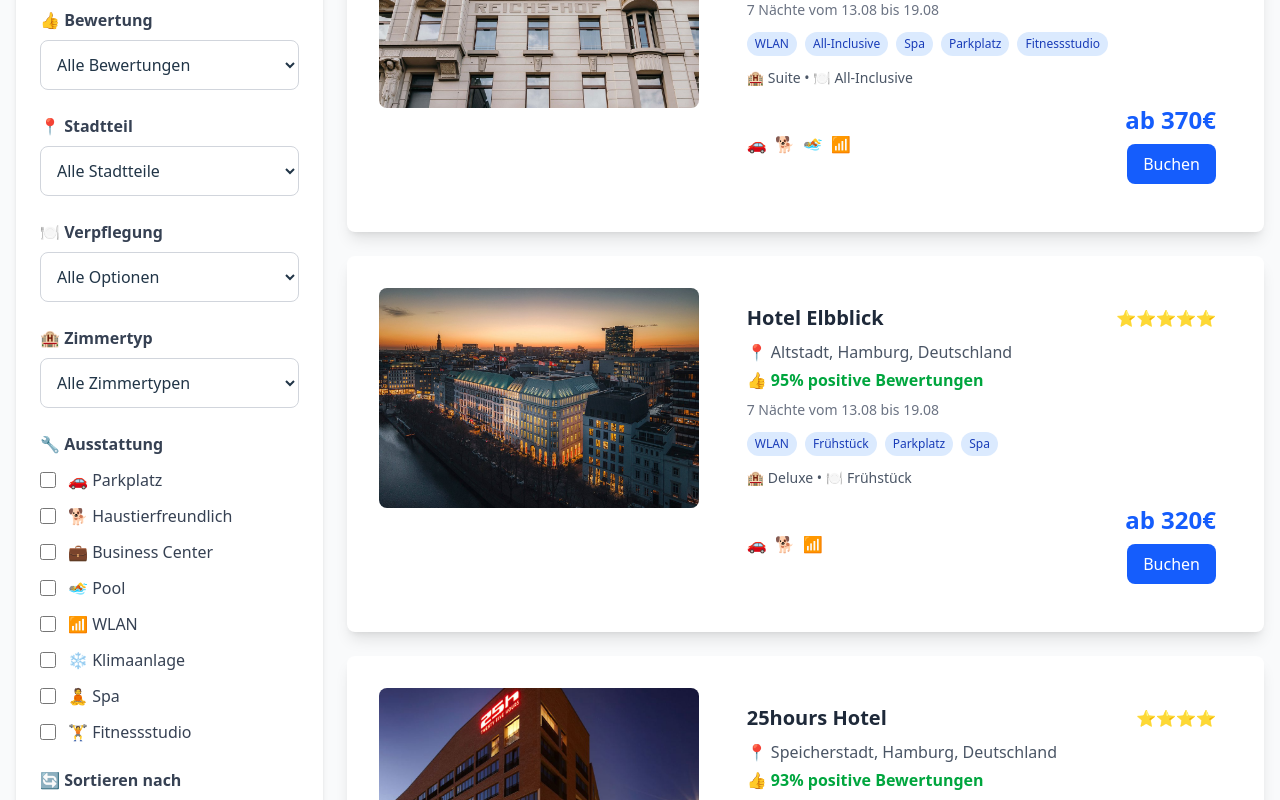
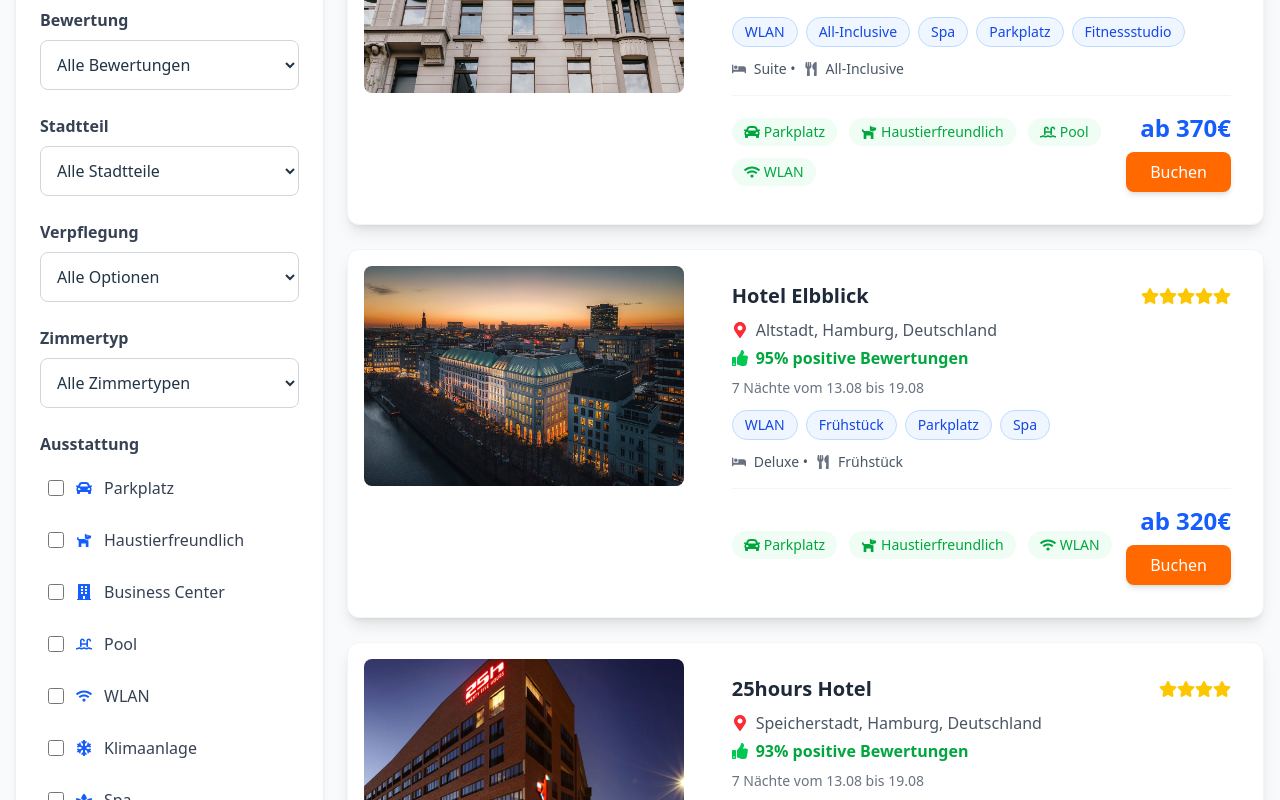
Before and after one commit to sayotekey/reisewelt, a React (Vite) app in the folder frontend/: page /hamburg-hotels in a window 1280 px wide. Shown: the part 360-1160 px from the top of the page. Built offline with nearby package versions, Linux system fonts and the light colour scheme.

Commit message:
react icons

```diff
--- a/frontend/src/pages/HamburgHotelsPage.jsx
+++ b/frontend/src/pages/HamburgHotelsPage.jsx
@@ -1,4 +1,19 @@
 import React, { useState, useMemo } from "react";
+import {
+  FaMapMarkerAlt,
+  FaThumbsUp,
+  FaCar,
+  FaDog,
+  FaSwimmingPool,
+  FaWifi,
+  FaSnowflake,
+  FaSpa,
+  FaDumbbell,
+  FaBuilding,
+  FaStar,
+  FaUtensils,
+  FaBed,
+} from "react-icons/fa";
 
 const hotels = [
   {
@@ -368,7 +383,7 @@ const HamburgHotelsPage = () => {
             {/* 1. Preiskategorie */}
             <div>
               <label className="block font-semibold text-gray-700 mb-2">
-                💰 Preiskategorie
+                Preiskategorie
               </label>
               <select
                 value={filters.priceRange}
@@ -387,7 +402,7 @@ const HamburgHotelsPage = () => {
             {/* 2. Sterne */}
             <div>
               <label className="block font-semibold text-gray-700 mb-2">
-                ⭐ Sterne
+                Sterne
               </label>
               <select
                 value={filters.stars}
@@ -404,7 +419,7 @@ const HamburgHotelsPage = () => {
             {/* 3. Bewertung */}
             <div>
               <label className="block font-semibold text-gray-700 mb-2">
-                👍 Bewertung
+                Bewertung
               </label>
               <select
                 value={filters.rating}
@@ -421,7 +436,7 @@ const HamburgHotelsPage = () => {
             {/* 4. Stadtteil */}
             <div>
               <label className="block font-semibold text-gray-700 mb-2">
-                📍 Stadtteil
+                Stadtteil
               </label>
               <select
                 value={filters.district}
@@ -441,7 +456,7 @@ const HamburgHotelsPage = () => {
             {/* 5. Verpflegung */}
             <div>
               <label className="block font-semibold text-gray-700 mb-2">
-                🍽️ Verpflegung
+                Verpflegung
               </label>
               <select
                 value={filters.breakfast}
@@ -460,7 +475,7 @@ const HamburgHotelsPage = () => {
             {/* 6. Zimmertyp */}
             <div>
               <label className="block font-semibold text-gray-700 mb-2">
-                🏨 Zimmertyp
+                Zimmertyp
               </label>
               <select
                 value={filters.roomType}
@@ -475,45 +490,65 @@ const HamburgHotelsPage = () => {
               </select>
             </div>
 
-            {/* 7-15. Ausstattung (Checkboxes) */}
+            {/* Ausstattung */}
             <div>
               <label className="block font-semibold text-gray-700 mb-3">
-                🔧 Ausstattung
+                Ausstattung
               </label>
               <div className="space-y-3">
                 {[
                   {
                     key: "parking",
-                    label: "🚗 Parkplatz",
+                    label: "Parkplatz",
                     value: filters.parking,
+                    icon: <FaCar className="text-blue-600" />,
                   },
                   {
                     key: "petFriendly",
-                    label: "🐕 Haustierfreundlich",
+                    label: "Haustierfreundlich",
                     value: filters.petFriendly,
+                    icon: <FaDog className="text-blue-600" />,
                   },
                   {
                     key: "businessCenter",
-                    label: "💼 Business Center",
+                    label: "Business Center",
                     value: filters.businessCenter,
+                    icon: <FaBuilding className="text-blue-600" />,
                   },
-                  { key: "pool", label: "🏊 Pool", value: filters.pool },
-                  { key: "wifi", label: "📶 WLAN", value: filters.wifi },
+                  {
+                    key: "pool",
+                    label: "Pool",
+                    value: filters.pool,
+                    icon: <FaSwimmingPool className="text-blue-600" />,
+                  },
+                  {
+                    key: "wifi",
+                    label: "WLAN",
+                    value: filters.wifi,
+                    icon: <FaWifi className="text-blue-600" />,
+                  },
                   {
                     key: "airConditioning",
-                    label: "❄️ Klimaanlage",
+                    label: "Klimaanlage",
                     value: filters.airConditioning,
+                    icon: <FaSnowflake className="text-blue-600" />,
                   },
-                  { key: "spa", label: "🧘 Spa", value: filters.spa },
+                  {
+                    key: "spa",
+                    label: "Spa",
+                    value: filters.spa,
+                    icon: <FaSpa className="text-blue-600" />,
+                  },
                   {
                     key: "fitness",
-                    label: "🏋️ Fitnessstudio",
+                    label: "Fitnessstudio",
                     value: filters.fitness,
+                    icon: <FaDumbbell className="text-blue-600" />,
                   },
                 ].map((filter) => (
                   <label
                     key={filter.key}
-                    className="flex items-center space-x-3 cursor-pointer"
+                    className="flex items-center space-x-3 cursor-pointer hover:bg-gray-50 p-2 rounded-lg transition-colors"
                   >
                     <input
                       type="checkbox"
@@ -523,6 +558,7 @@ const HamburgHotelsPage = () => {
                       }
                       className="w-4 h-4 text-blue-600 border-gray-300 rounded focus:ring-blue-500"
                     />
+                    {filter.icon}
                     <span className="text-gray-700">{filter.label}</span>
                   </label>
                 ))}
@@ -532,7 +568,7 @@ const HamburgHotelsPage = () => {
             {/* Sortierung */}
             <div>
               <label className="block font-semibold text-gray-700 mb-2">
-                🔄 Sortieren nach
+                Sortieren nach
               </label>
               <select
                 value={filters.sortBy}
@@ -563,7 +599,7 @@ const HamburgHotelsPage = () => {
             {filteredHotels.map((hotel) => (
               <div
                 key={hotel.id}
-                className="flex flex-col md:flex-row bg-white shadow-lg rounded-lg overflow-hidden hover:shadow-xl transition-shadow duration-300 p-4"
+                className="flex flex-col md:flex-row bg-white shadow-lg rounded-xl overflow-hidden hover:shadow-2xl transition-all duration-300 border border-gray-100"
               >
                 <div className="w-full md:w-[320px] h-[250px] md:h-[220px] overflow-hidden rounded-lg ml-4 mt-4">
                   <img
@@ -580,49 +616,70 @@ const HamburgHotelsPage = () => {
                       </h3>
                       <div className="flex items-center">
                         {[...Array(hotel.stars)].map((_, i) => (
-                          <span key={i} className="text-yellow-400">
-                            ⭐
-                          </span>
+                          <FaStar key={i} className="text-yellow-400 text-lg" />
                         ))}
                       </div>
                     </div>
-                    <p className="text-gray-600 mb-1">
-                      📍 {hotel.district}, {hotel.location}
+                    <p className="text-gray-600 mb-1 flex items-center">
+                      <FaMapMarkerAlt className="text-red-500 mr-2" />
+                      {hotel.district}, {hotel.location}
                     </p>
-                    <p className="text-green-600 font-semibold mb-2">
-                      👍 {hotel.rating} positive Bewertungen
+                    <p className="text-green-600 font-semibold mb-2 flex items-center">
+                      <FaThumbsUp className="text-green-500 mr-2" />
+                      {hotel.rating} positive Bewertungen
                     </p>
                     <p className="text-sm text-gray-500 mb-3">{hotel.nights}</p>
                     <div className="flex flex-wrap gap-2 mb-3">
                       {hotel.amenities.map((amenity, index) => (
                         <span
                           key={index}
-                          className="px-2 py-1 bg-blue-100 text-blue-800 text-xs rounded-full"
+                          className="px-3 py-1 bg-blue-50 text-blue-700 text-sm rounded-full border border-blue-200"
                         >
                           {amenity}
                         </span>
                       ))}
                     </div>
-                    <p className="text-sm text-gray-600">
-                      🏨 {hotel.roomType} • 🍽️ {hotel.breakfast}
+                    <p className="text-sm text-gray-600 flex items-center">
+                      <FaBed className="text-gray-500 mr-2" />
+                      {hotel.roomType} •
+                      <FaUtensils className="text-gray-500 mx-2" />
+                      {hotel.breakfast}
                     </p>
                   </div>
-                  <div className="flex items-center justify-between mt-4">
-                    <div className="flex space-x-2">
+                  <div className="flex items-center justify-between mt-4 pt-4 border-t border-gray-100">
+                    <div className="flex flex-wrap gap-3">
                       {hotel.parking && (
-                        <span className="text-green-600">🚗</span>
+                        <div className="flex items-center text-green-600 bg-green-50 px-3 py-1 rounded-full">
+                          <FaCar className="mr-1" />
+                          <span className="text-sm font-medium">Parkplatz</span>
+                        </div>
                       )}
                       {hotel.petFriendly && (
-                        <span className="text-green-600">🐕</span>
+                        <div className="flex items-center text-green-600 bg-green-50 px-3 py-1 rounded-full">
+                          <FaDog className="mr-1" />
+                          <span className="text-sm font-medium">
+                            Haustierfreundlich
+                          </span>
+                        </div>
                       )}
-                      {hotel.pool && <span className="text-green-600">🏊</span>}
-                      {hotel.wifi && <span className="text-green-600">📶</span>}
+                      {hotel.pool && (
+                        <div className="flex items-center text-green-600 bg-green-50 px-3 py-1 rounded-full">
+                          <FaSwimmingPool className="mr-1" />
+                          <span className="text-sm font-medium">Pool</span>
+                        </div>
+                      )}
+                      {hotel.wifi && (
+                        <div className="flex items-center text-green-600 bg-green-50 px-3 py-1 rounded-full">
+                          <FaWifi className="mr-1" />
+                          <span className="text-sm font-medium">WLAN</span>
+                        </div>
+                      )}
                     </div>
                     <div className="text-right">
                       <div className="text-2xl font-bold text-blue-600">
                         {hotel.price}
                       </div>
-                      <button className="mt-2 px-4 py-2 bg-blue-600 text-white rounded-lg hover:bg-blue-700 transition-colors">
+                      <button className="mt-2 px-6 py-2 bg-orange-500 text-white rounded-lg hover:bg-orange-400 transition-colors font-medium shadow-md hover:shadow-lg">
                         Buchen
                       </button>
                     </div>
```
